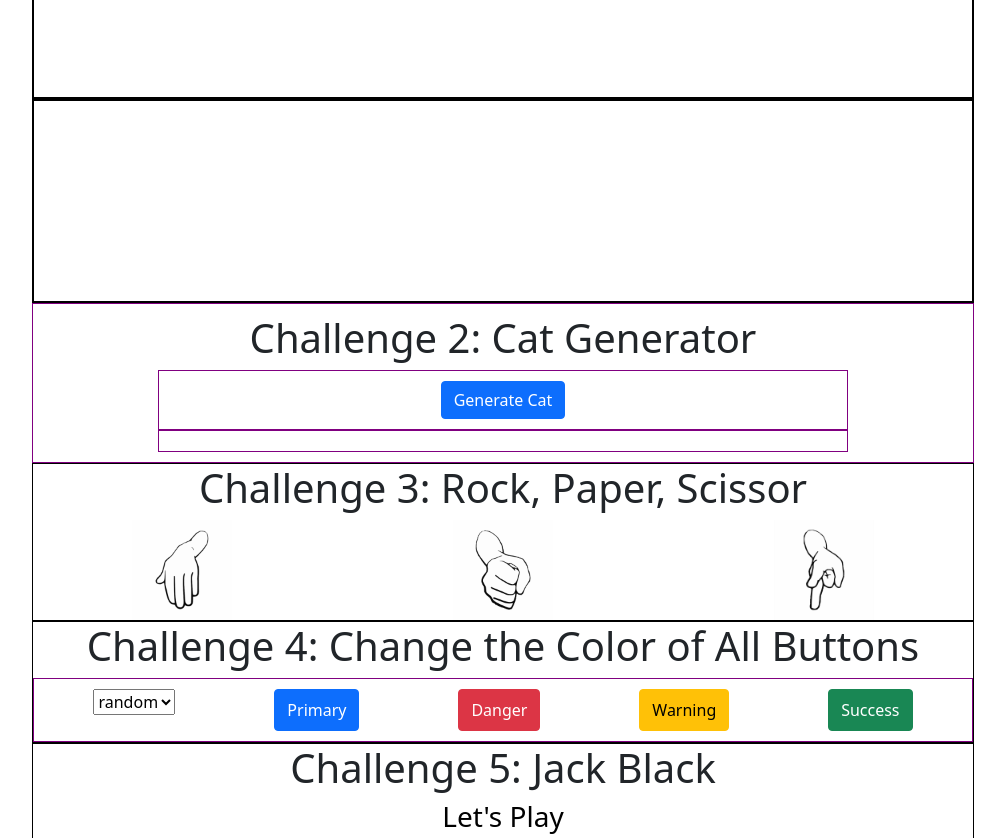
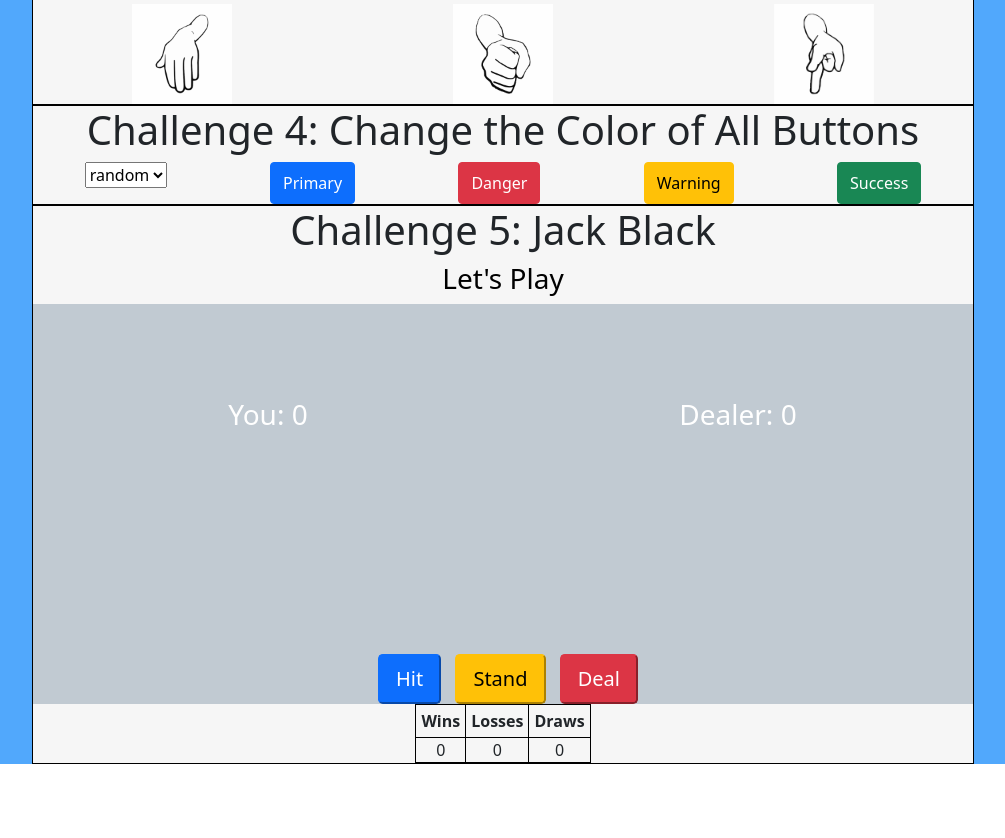
Before and after one commit to MUSTANG36/QaziChallenges, a plain HTML site: page index.html in a window 1280 px wide. Shown: the part 439-1277 px from the top of the page, without its empty margins (137-1142 px from the left). After the commit the page ends 1203 px from the top, so only its background shows below. Drawn offline with nearby package versions, Linux system fonts and the light colour scheme.

Commit message:
WIP
Adding color and improve html structure

```diff
--- a/home.js
+++ b/home.js
@@ -33,9 +33,10 @@ function ageInDays() {
 
     //create and store
     let h1 = document.createElement('h1');
-    let textAnswer = document.createTextNode('You are ' + ageInDays + 'days');
+    let textAnswer = document.createTextNode('You are ' + ageInDays + ' days.');
     h1.setAttribute('id', 'ageInDays');
     h1.appendChild(textAnswer);
+
 
     //display
     document.getElementById('flex-box-result').appendChild(h1);
--- a/index.html
+++ b/index.html
@@ -29,9 +29,10 @@
 <body>
 
     <div class="container-fluid">
+
         <h1> Challenge 1: Your Age in Days</h1>
+        <div class="container-1">
 
-        <div class="container-1">
 
 
             <div>
--- a/style.css
+++ b/style.css
@@ -1,8 +1,12 @@
 /* For global sizing use BOX-SIZING value from content-box to border-box
    This ensures padding doesn't affact the final computed width. */
 
+.container-fluid{
+   background-color:#51a8fc;
+}
 .container-1, .container-2, .container-3, .container-4, .container-5{
-    border:1px solid black;
+   border: solid black 1px;
+   background-color:#f6f6f6;
     width:75%;
     margin: 0 auto;
     text-align: center;
@@ -11,12 +15,11 @@
 
 
 
-.container-2, .flex-box-pick-color, .flex-blackjack-row-1, .flex-blackjack-row-2,
+.container-1, .container-2, .flex-box-pick-color, .flex-blackjack-row-1, .flex-blackjack-row-2,
 .flex-blackjack-row-3 {
     display: flex;
-    border:1px solid purple;
-    /*center*/
-    padding: 10px;
+
+
     /*put h2 text in the center*/
     flex-direction: row;
     flex-wrap: wrap;
@@ -27,23 +30,31 @@
    background: url('Images/greenbackground.jpg') center;
    color: #fff;
    background-size: 800px;
+   background-color: #c1cad2;
 
 }
 .flex-blackjack-row-1 div{
 
-   border: 1px solid yellow;
+
    /*give yourself equal importants*/
    height: 100px;
    flex:1;
-   padding:10px;
+   padding:10%;
    height: 350px;
+   justify-content: center;
    text-align: center ;
+   flex-direction: column;
+
+
+
 }
 .container-1 div {
    display:flex;
-   border:1px solid black;
-   padding: 100px;
+
+   padding: 5%;
    align-items: center;
+   justify-content: center;
+   background-color: #9bcae4;
 
 }
 .flex-box-container-2 img {
```
